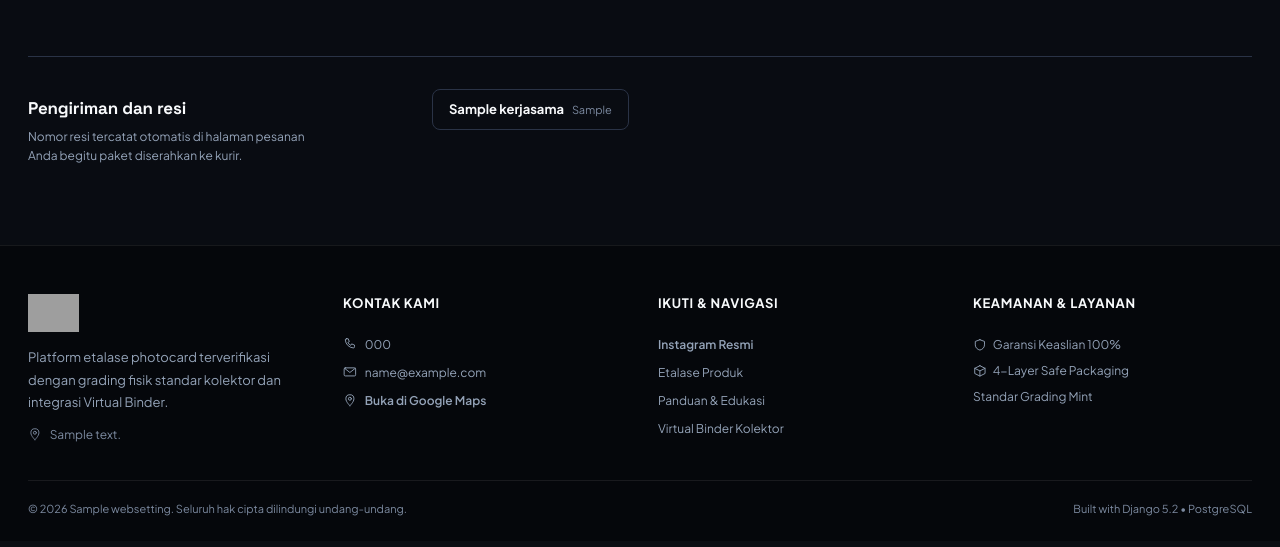
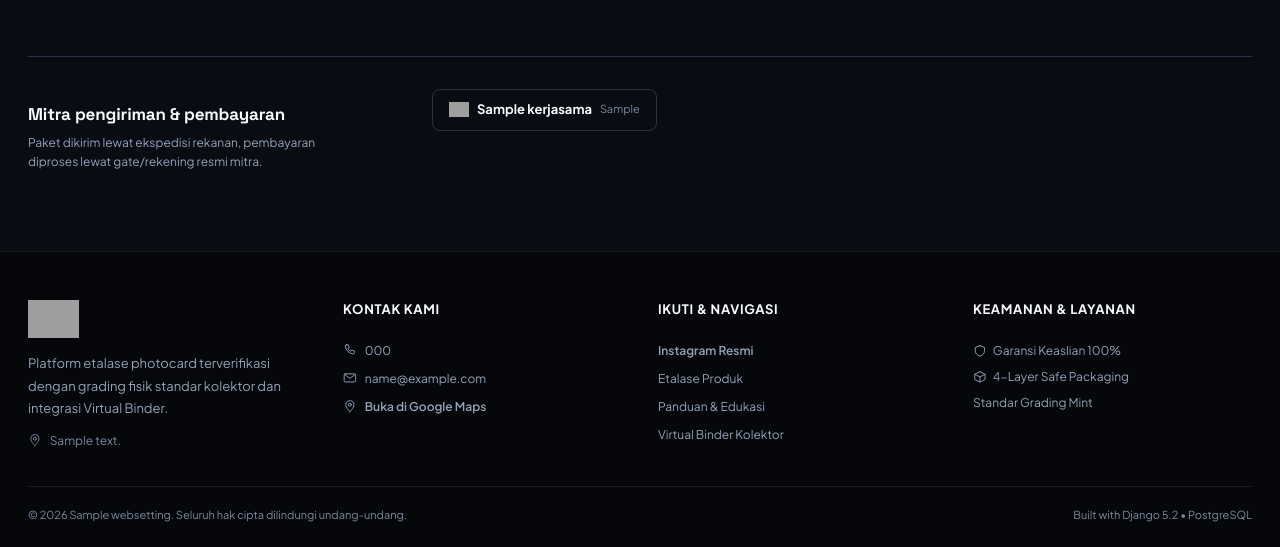
Before and after one commit to Fathiiathallah/Kartuta_ecommerce, a Django app: page /home/ in a window 1280 px wide. Shown: the part 2514-3061 px from the top of the page. Before the commit the page ends 3030 px from the top, so only its background shows below. Run offline with Django 5.2, Linux system fonts and the light colour scheme; tables that the repository leaves empty hold one stand-in row (values such as "Sample post"); grey boxes are pictures that could not be loaded.

Commit message:
bagian mitra homepage: logo mitra berjejer + data JNE, J&T, SiCepat, BRI, BNI

```diff
--- a/static/css/style.css
+++ b/static/css/style.css
@@ -2030,11 +2030,18 @@ input.nav-search-input:focus,
 
 .mitra-list li {
   display: flex;
-  align-items: baseline;
+  align-items: center;
   gap: 8px;
   border: 1px solid var(--border-light);
   border-radius: 8px;
   padding: 10px 16px;
+}
+
+.mitra-logo {
+  width: 20px;
+  height: 20px;
+  object-fit: contain;
+  flex: 0 0 auto;
 }
 
 .mitra-name {
--- a/templates/homepage/index.html
+++ b/templates/homepage/index.html
@@ -399,12 +399,13 @@
         {% if mitra_list %}
         <section id="mitra-kerjasama" class="mitra-section">
             <div class="mitra-copy">
-                <h2 class="mitra-title">Pengiriman dan resi</h2>
-                <p class="mitra-desc">Nomor resi tercatat otomatis di halaman pesanan Anda begitu paket diserahkan ke kurir.</p>
+                <h2 class="mitra-title">Mitra pengiriman &amp; pembayaran</h2>
+                <p class="mitra-desc">Paket dikirim lewat ekspedisi rekanan, pembayaran diproses lewat gate/rekening resmi mitra.</p>
             </div>
             <ul class="mitra-list">
                 {% for m in mitra_list %}
                     <li>
+                        {% if m.logo %}<img class="mitra-logo" src="{{ m.logo.url }}" alt="{{ m.nama_mitra }}" loading="lazy">{% endif %}
                         <span class="mitra-name">{{ m.nama_mitra }}</span>
                         <span class="mitra-tag">{{ m.kategori_mitra }}</span>
                     </li>
```
